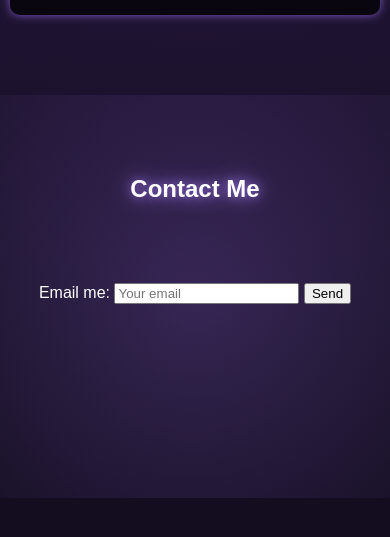
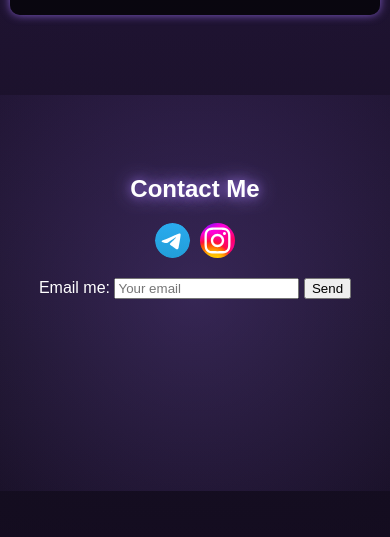
Before and after one commit to Wexp08/portfolio.me, a plain HTML site: page index.html in a window 390 px wide. Shown: the part 3633-4170 px from the top of the page. Drawn offline with Linux system fonts and the light colour scheme.

Commit message:
Update style.css

```diff
--- a/style.css
+++ b/style.css
@@ -144,7 +144,7 @@ nav a:hover {
     max-width: 500px;
 }
 
-/* ИКОНКИ СОЦСЕТЕЙ */
+/* Контейнер для иконок */
 .contact-icons {
     display: flex;
     justify-content: center;
@@ -152,16 +152,27 @@ nav a:hover {
     margin-bottom: 20px;
 }
 
+/* Общие стили для иконок */
 .icon {
     width: 50px;
     height: 50px;
+    border-radius: 50%;
     background-size: cover;
     background-repeat: no-repeat;
     transition: transform 0.3s, box-shadow 0.3s;
-    border-radius: 50%;
 }
 
-/* ЭФФЕКТ НАВЕДЕНИЯ */
+/* Телеграм */
+.icon.telegram {
+    background-image: url('img/telegram1.svg'); /* Замени на свой путь */
+}
+
+/* Инстаграм */
+.icon.instagram {
+    background-image: url('img/instagram1.svg'); /* Замени на свой путь */
+}
+
+/* Эффект при наведении */
 .icon:hover {
     transform: scale(1.2);
     box-shadow: 0 0 10px rgba(255, 255, 255, 0.7);
@@ -246,4 +257,8 @@ nav a:hover {
     .about-content p {
         font-size: 0.9rem;
     }
+     .icon {
+        width: 35px;
+        height: 35px;
+    }
 }
```
